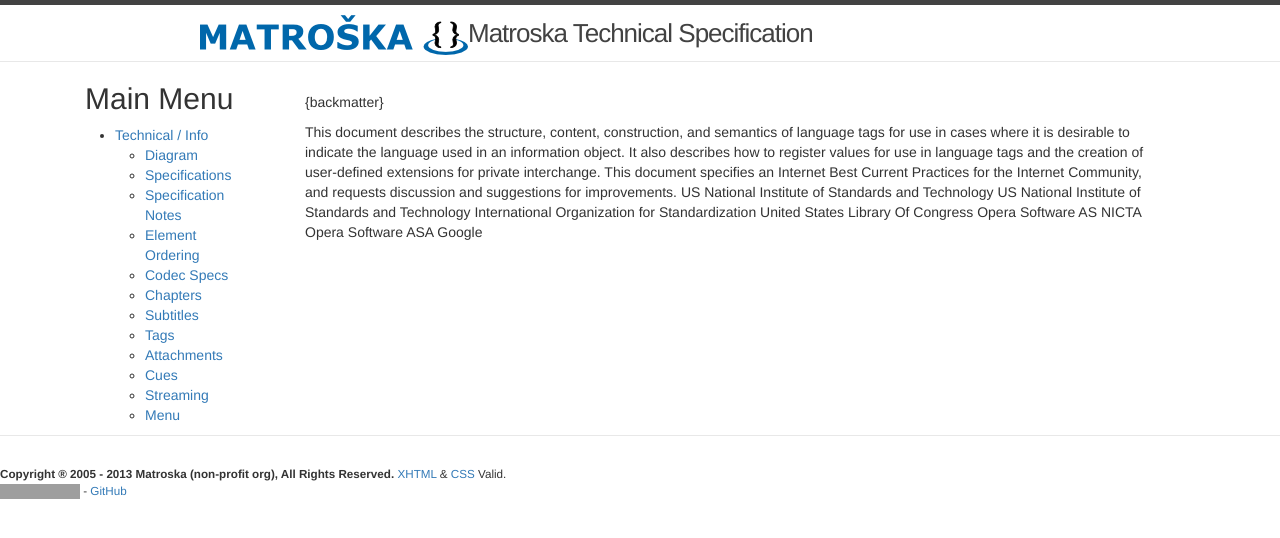
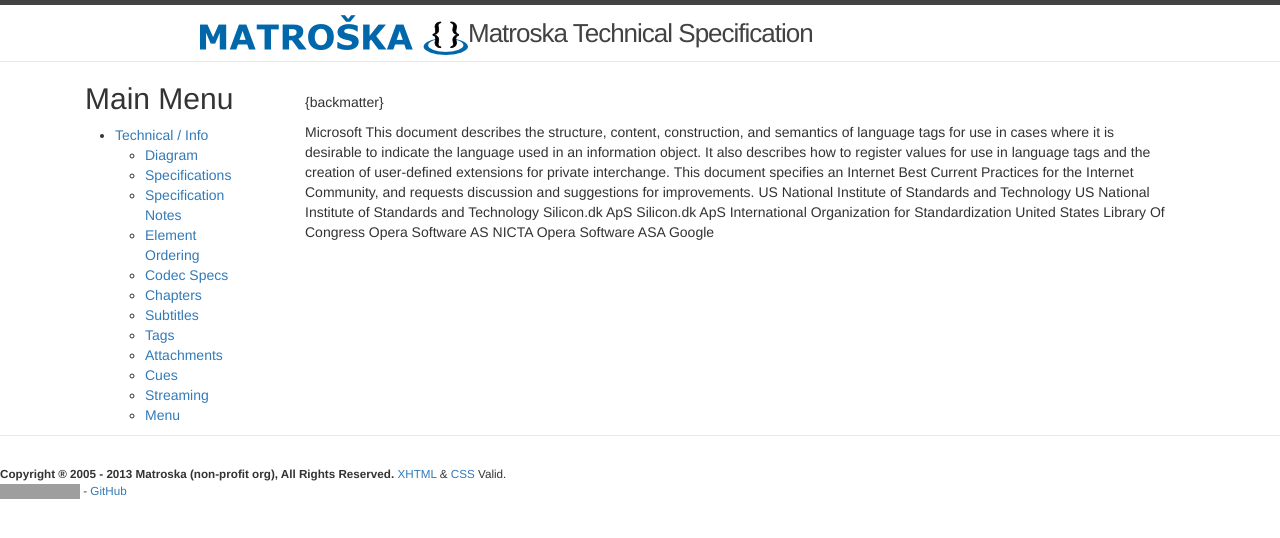
Before and after one commit to ietf-wg-cellar/matroska-specification, a Jekyll site: the page built from rfc_backmatter_matroska.md, in a window 1280 px wide. Shown: the top 538 px of the page. Built offline with Jekyll 4.4.1, drawn with Linux system fonts in a browser that asks for light colours; our own code applies the rules of GitHub Pages for plain Markdown files; grey boxes are pictures that could not be loaded.

Commit message:
add links for FourCC that can be found in ColourSpace
* The field in AVI is BITMAPINFO
* fourcc.org has lists for uncompressed YUV and RGB

```diff
--- a/ebml_matroska.xml
+++ b/ebml_matroska.xml
@@ -619,8 +619,8 @@
     <extension type="libmatroska" cppname="VideoAspectRatio"/>
   </element>
   <element name="ColourSpace" path="\Segment\Tracks\TrackEntry\Video\ColourSpace" id="0x2EB524" type="binary" length="4" maxOccurs="1">
-    <documentation lang="en" purpose="definition">Specify the pixel format used for the Track's data as a FourCC.
-This value is similar in scope to the biCompression value of AVI's BITMAPINFOHEADER.</documentation>
+    <documentation lang="en" purpose="definition">Specify the uncompressed pixel format used for the Track's data as a FourCC.
+This value is similar in scope to the biCompression value of AVI's `BITMAPINFO` [@?AVIFormat]. See the YUV video formats [@?FourCC-YUV] and RGB video formats [@?FourCC-RGB] for common values.</documentation>
     <implementation_note note_attribute="minOccurs">ColourSpace **MUST** be set (minOccurs=1) in TrackEntry, when the CodecID Element of the TrackEntry is set to "V_UNCOMPRESSED".</implementation_note>
     <documentation lang="en" purpose="usage notes">This Element **MUST NOT** be used if the CodecID Element of the TrackEntry is set to "V_UNCOMPRESSED".</documentation>
     <extension type="libmatroska" cppname="VideoColourSpace"/>
--- a/rfc_backmatter_matroska.md
+++ b/rfc_backmatter_matroska.md
@@ -1,5 +1,13 @@
 
 {backmatter}
+
+<reference anchor="AVIFormat" target="https://docs.microsoft.com/en-us/windows/win32/directshow/avi-riff-file-reference">
+  <front>
+    <title>AVI RIFF File Reference</title>
+    <author><organization>Microsoft</organization></author>
+    <date day="31" month="May" year="2018" />
+  </front>
+</reference>
 
 <reference  anchor='BCP47' target='https://www.rfc-editor.org/info/rfc5646'>
   <front>
@@ -51,6 +59,20 @@
   </front>
   <seriesInfo name="FIPS" value="PUB 197"/>
   <seriesInfo name='DOI' value='10.6028/NIST.FIPS.197'/>
+</reference>
+
+<reference anchor="FourCC-RGB" target="https://www.fourcc.org/rgb.php">
+  <front>
+    <title>RGB Pixel Format FourCCs</title>
+    <author><organization>Silicon.dk ApS</organization></author>
+  </front>
+</reference>
+
+<reference anchor="FourCC-YUV" target="https://www.fourcc.org/yuv.php">
+  <front>
+    <title>YUV Pixel Format FourCCs</title>
+    <author><organization>Silicon.dk ApS</organization></author>
+  </front>
 </reference>
 
 <reference anchor="IANALangRegistry" target="https://www.iana.org/assignments/language-subtag-registry/language-subtag-registry">
```
